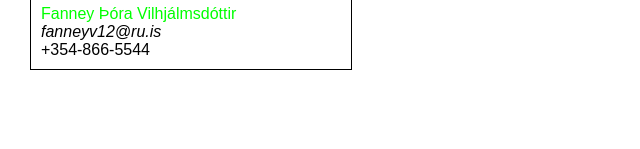
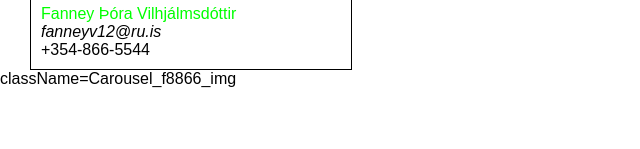
Before and after one commit to fanney83/WEPO_assignment5, a React app in the folder infinitymodules/: page / in a window 1280 px wide. Shown: the part 151-300 px from the top of the page, without its empty margins (0-640 px from the left). Built offline with nearby package versions, Linux system fonts and the light colour scheme.

Commit message:
vinna í carousel

```diff
--- a/infinitymodules/src/App.js
+++ b/infinitymodules/src/App.js
@@ -3,6 +3,7 @@ import './App.css';
 import  Modal  from './components/Modal/Modal';
 //import ProgressBar from './components/ProgressBar/ProgressBar';
 import NameCard from './components/NameCard/NameCard';
+import Carousel from './components/Carousel/Carousel';
 class App extends Component {
     constructor(props) {
         super(props)
@@ -31,6 +32,14 @@ class App extends Component {
                 email="fanneyv12@ru.is"
                 telephone="+354-866-5544"
                 imageUrl="https://images7.alphacoders.com/633/thumb-350-633262.png"/>
+            <Carousel
+                images={[
+                    'https://cdn.igromania.ru/mnt/news/9/3/4/c/d/e/68108/d05bf2a226c87c24_848x477.jpg',
+                    'https://static.spin.com/files/2018/03/Screen-Shot-2018-03-16-at-10.49.09-AM-1521211786-640x374.png',
+                    'http://cdn1-www.comingsoon.net/assets/uploads/2017/12/Screen-Shot-2017-12-14-at-5.13.15-PM-e1513300425439.jpg'
+                ]}
+                size="medium" />
+
       </div>
 
     );
--- /dev/null
+++ b/infinitymodules/src/components/Carousel/Carousel.css
@@ -0,0 +1,5 @@
+.img {
+
+    height:100px;
+    width: 100px;
+}
--- /dev/null
+++ b/infinitymodules/src/components/Carousel/Carousel.js
@@ -0,0 +1,14 @@
+import React from 'react';
+import css from './Carousel.css';
+
+const Carousel = ({images, size}) => {
+    const img = images.map((img) =>
+    <li>{images}</li>
+);
+    return (
+        <div style={{ backgroundImage: `url(${img})` }}>className={`${css.img}`}</div>
+    );
+};
+
+
+export default Carousel;
```
Also changed, not shown: infinitymodules/src/components/NameCard/NameCard.js (+0 -8 lines).
